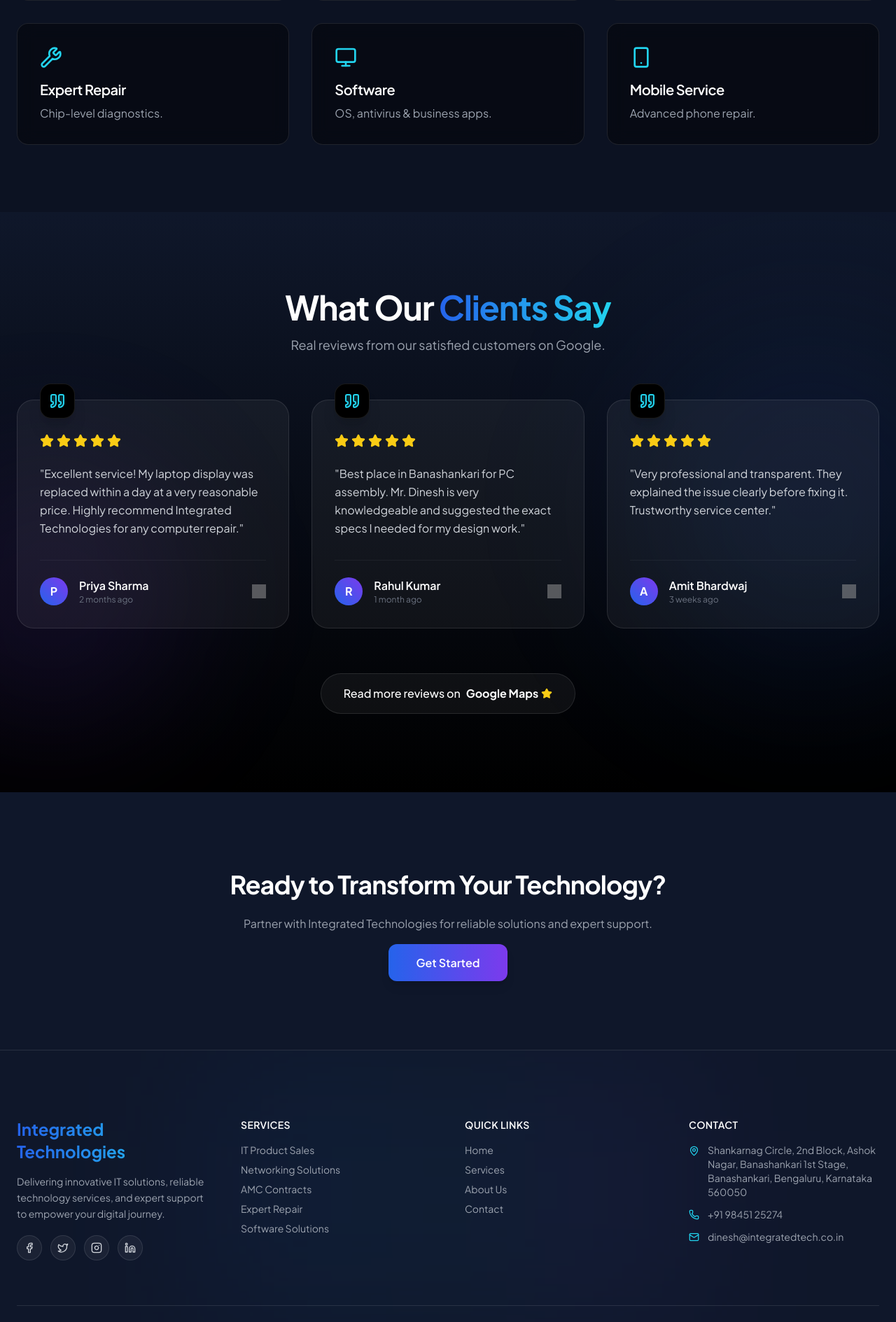
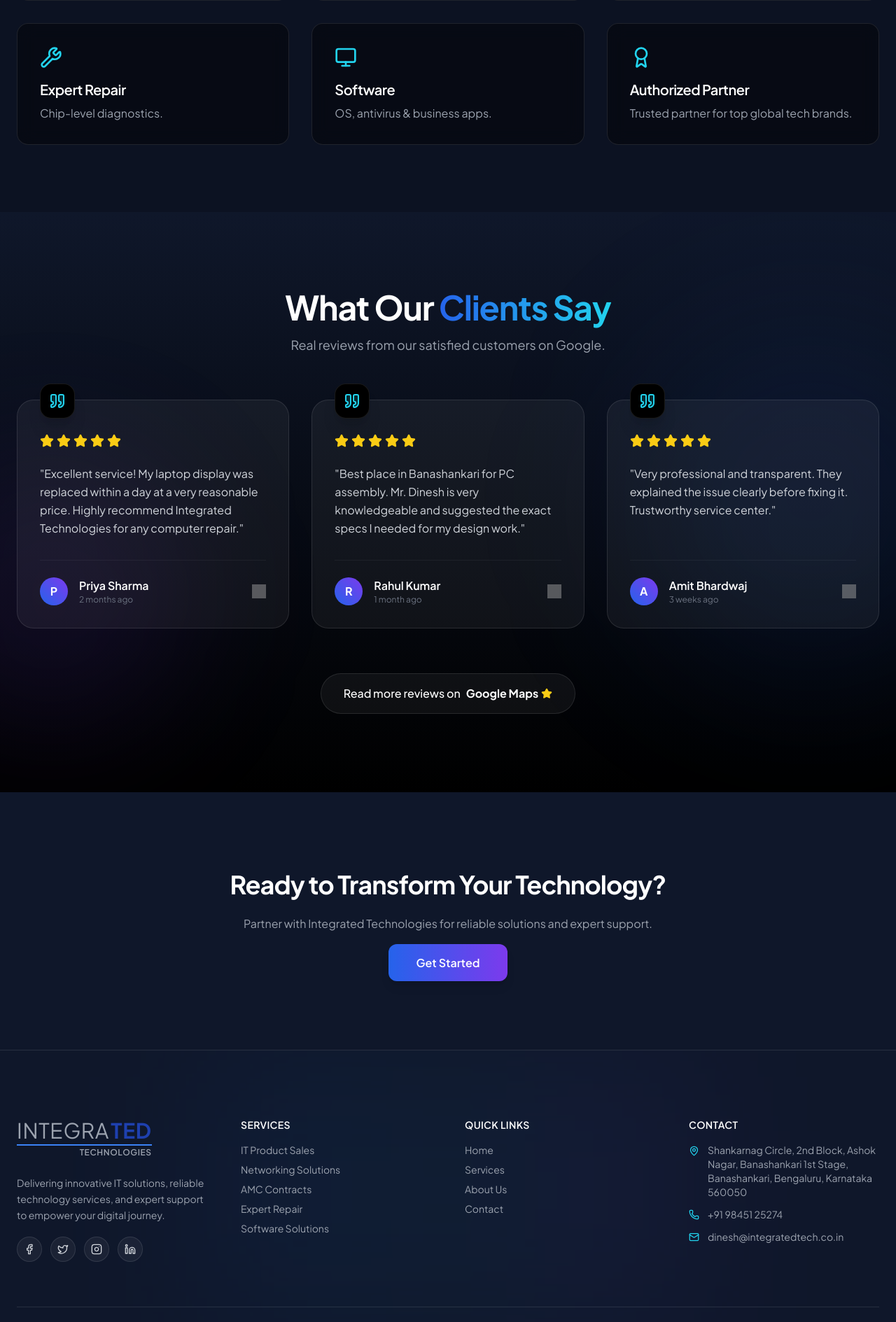
Before and after one commit to Gagan41/integrated_technologies, a React (Vite) app: page / in a window 1280 px wide. Shown: the part 1201-3090 px from the top of the page at 70% size. Built offline with nearby package versions, Linux system fonts and the light colour scheme; grey boxes are pictures that could not be loaded.

Commit message:
Updated Footer.jsx and the Home.jsx

```diff
--- a/src/components/Footer.jsx
+++ b/src/components/Footer.jsx
@@ -1,4 +1,5 @@
 import { Link } from "react-router-dom";
+import Logo from "./Logo";
 import {
   Facebook,
   Twitter,
@@ -23,14 +24,10 @@ const Footer = () => {
         <div className="grid sm:grid-cols-2 lg:grid-cols-4 gap-10 md:gap-12 mb-12 md:mb-16">
 
           {/* Brand */}
-          <div>
-            <Link
-              to="/"
-              className="text-xl md:text-2xl font-bold bg-clip-text text-transparent bg-gradient-to-r from-primary to-accent mb-4 inline-block"
-            >
-              Integrated Technologies
+          <div className="flex flex-col items-start">
+            <Link to="/" className="mb-6 inline-block">
+              <Logo />
             </Link>
-
             <p className="text-gray-400 text-sm leading-relaxed mb-5">
               Delivering innovative IT solutions, reliable technology services,
               and expert support to empower your digital journey.
--- a/src/pages/Home.jsx
+++ b/src/pages/Home.jsx
@@ -10,6 +10,7 @@ import {
   HardDrive,
   Monitor,
   Smartphone,
+  Award,
 } from "lucide-react";
 import { Link } from "react-router-dom";
 import Reviews from "../components/Reviews";
@@ -157,7 +158,7 @@ const Home = () => {
               { icon: ShieldCheck, title: "AMC Plans", desc: "Business maintenance plans." },
               { icon: Wrench, title: "Expert Repair", desc: "Chip-level diagnostics." },
               { icon: Monitor, title: "Software", desc: "OS, antivirus & business apps." },
-              { icon: Smartphone, title: "Mobile Service", desc: "Advanced phone repair." },
+              { icon: Award, title: "Authorized Partner", desc: "Trusted partner for top global tech brands." },
             ].map((s, i) => (
               <div
                 key={i}
```
